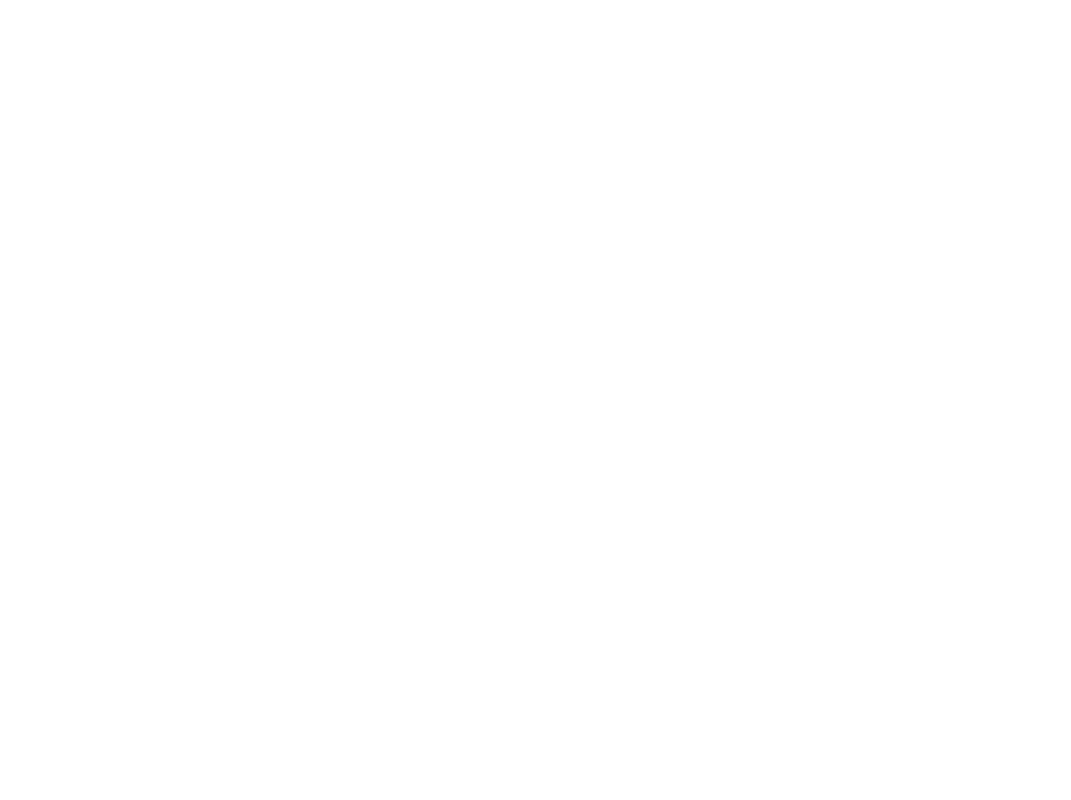
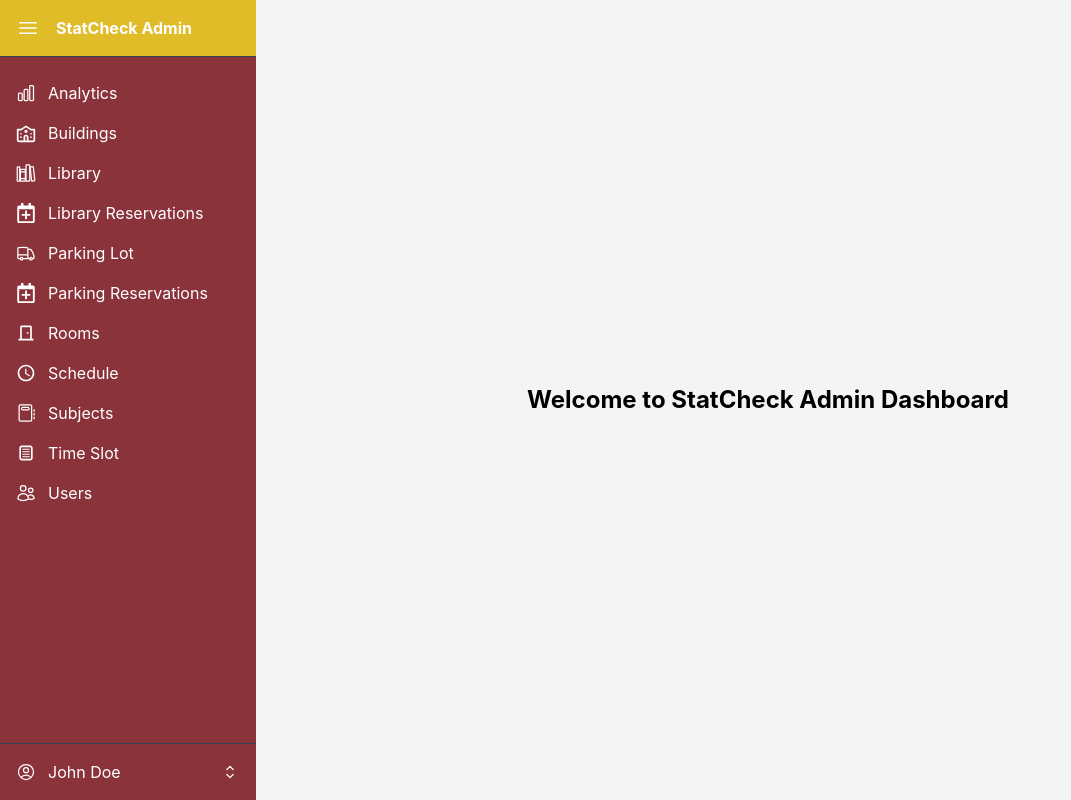
Before and after one commit to quilluaz/StatCheck-FrontEnd, a React (Vite) app: page /admin in a window 1280 px wide. Before the commit this address had no page. Shown: the whole page, without its empty margins (0-1071 px from the left). Built offline with nearby package versions, Linux system fonts and the light colour scheme; a web font is replaced by a local one.

Commit message:
init commit for old front end

```diff
--- a/src/App.jsx
+++ b/src/App.jsx
@@ -1,13 +1,21 @@
 import React from "react";
-import { BrowserRouter as Router } from "react-router-dom";
+import {
+  BrowserRouter as Router,
+  Routes,
+  Route,
+  Navigate,
+} from "react-router-dom";
 import UserRoutes from "./routes/UserRoutes";
-// import AdminRoutes from "./routes/AdminRoutes";
+import AdminRoutes from "./routes/AdminRoutes";
 
 const App = () => {
   return (
     <Router>
-      <UserRoutes />
-      {/* <AdminRoutes /> */}
+      <Routes>
+        <Route path="/admin/*" element={<AdminRoutes />} />
+
+        <Route path="/*" element={<UserRoutes />} />
+      </Routes>
     </Router>
   );
 };
--- a/src/routes/AdminRoutes.jsx
+++ b/src/routes/AdminRoutes.jsx
@@ -16,7 +16,7 @@
 const AdminRoutes = () => {
   return (
     <Routes>
-      <Route path="/admin" element={<AdminDashboard />}>
+      <Route path="/" element={<AdminDashboard />}>
         <Route index element={<WelcomeToDashboard />} />
         <Route path="analytics" element={<AnalyticsForms />} />
         <Route path="buildings" element={<Buildings />} />
```
